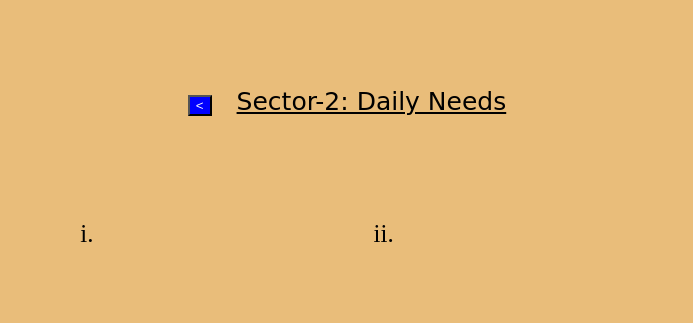
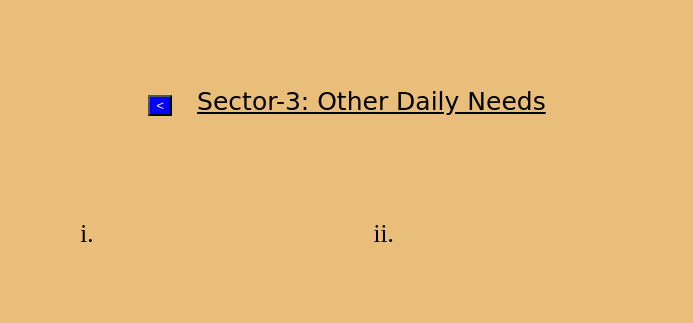
Before and after one commit to hameemshaheer30300-droid/BDA.com, a plain HTML site: page index3.html in a window 1280 px wide. Shown: the top 323 px of the page, without its empty margins (293-986 px from the left). Drawn offline with Linux system fonts and the light colour scheme.

Commit message:
Change title and update sector name in index3.html

```diff
--- a/index3.html
+++ b/index3.html
@@ -1,10 +1,10 @@
 <!DOCTYPE html>
 <html>
     <head>
-        <title>BDA Sector-3: Daily Needs</title>
+        <title>BDA Sector-3: Other Daily Needs</title>
     </head>
     <body style="background-color:rgb(233, 189, 122); size: 40px"><br><br><br>
-        <span><p style="text-align: center; font-size: 25px; font-family:cursive;"><button style="margin-right:25px"><a href="index2.html"><</a></button><u>Sector-2: Daily Needs</u>     </p></span>
+        <span><p style="text-align: center; font-size: 25px; font-family:cursive;"><button style="margin-right:25px"><a href="index2.html"><</a></button><u>Sector-3: Other Daily Needs</u>     </p></span>
     <br><br><br>
     <div id="div7" style="justify-self: center; display: flex"><span><p style="font-size: 25px; position: relative; right:250px">i.</p></span><span><p style="font-size: 25px; position: relative; left: 30px">ii.</p></span></div><br><br><br><br>
 <div style="justify-self:center; display: flex; position:relative; left: 150px"><span><img src="Ami Ghumate Jabo.png" style="height: 200px; width: 250px;position: relative; left: -150px"></span><a style="margin-left:25px"></a><a style="margin-right:25px"></a><span><img src="Ami Washroom E Jabo.pmg" style="height: 200px; width: 250px; position:relative; right: 150px"></span></div><br><br><br><br>
```
